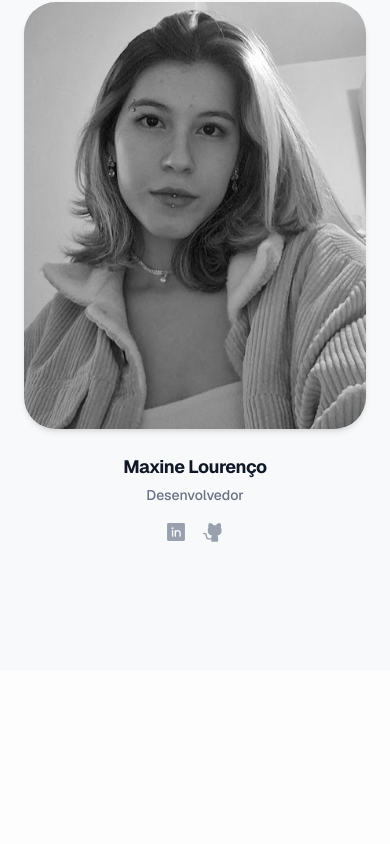
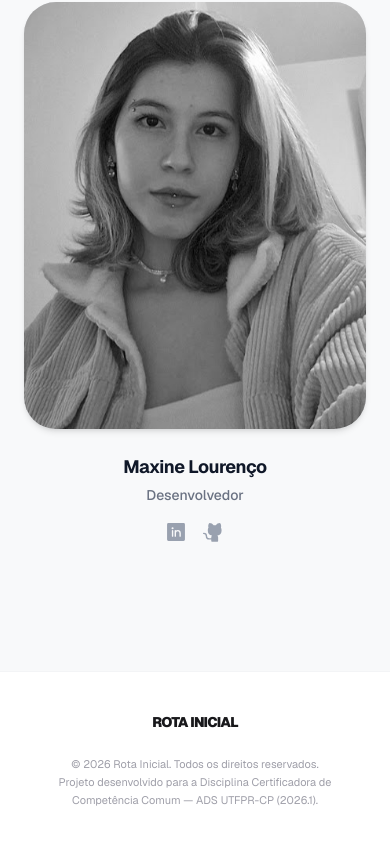
Before and after one commit to nunoguerra1/certificadora-comum, a Next.js app: page / in a window 390 px wide. Shown: the part 9471-10315 px from the top of the page. Before the commit the page ends 10142 px from the top, so only its background shows below. Built offline with nearby package versions, Linux system fonts and the light colour scheme.

Commit message:
feat: adicionado footer

```diff
--- a/src/app/page.tsx
+++ b/src/app/page.tsx
@@ -4,6 +4,7 @@ import { Proposito } from "@/components/Proposito";
 import { Aulas } from "@/components/Aulas";
 import { Objetivos } from "@/components/Objetivos";
 import { Time } from "@/components/Time";
+import { Footer } from "@/components/Footer";
 
 export default function Home() {
   return (
@@ -14,6 +15,7 @@ export default function Home() {
       <Aulas />
       <Objetivos />
       <Time />
+      <Footer />
     </main>
   );
 }
--- /dev/null
+++ b/src/components/Footer.tsx
@@ -0,0 +1,22 @@
+'use client';
+
+export function Footer() {
+    return (
+        <footer className="w-full py-10 z-10 bg-white border-t border-gray-100">
+            <div className="mx-auto max-w-300 px-6 flex flex-col md:flex-row justify-between items-center gap-6">
+
+                <span className="text-sm font-black tracking-tighter text-zinc-900">
+                    ROTA INICIAL
+                </span>
+
+                <p className="text-[11px] md:text-xs text-zinc-400 text-center md:text-right leading-relaxed">
+                    © 2026 Rota Inicial. Todos os direitos reservados.
+                    <span className="hidden md:inline"> | </span>
+                    <br className="md:hidden" />
+                    Projeto desenvolvido para a Disciplina Certificadora de Competência Comum — ADS UTFPR-CP (2026.1).
+                </p>
+
+            </div>
+        </footer>
+    );
+}
```
